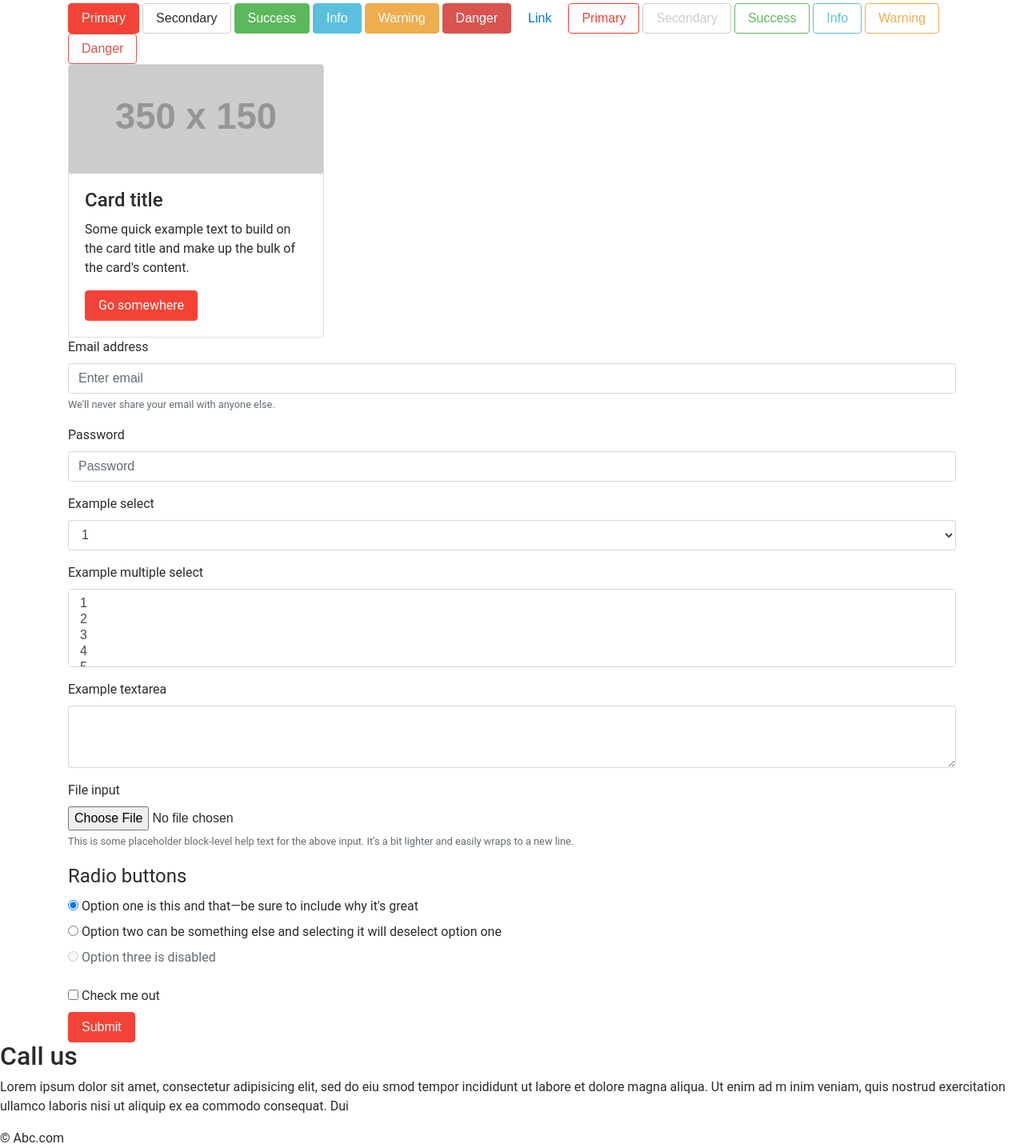
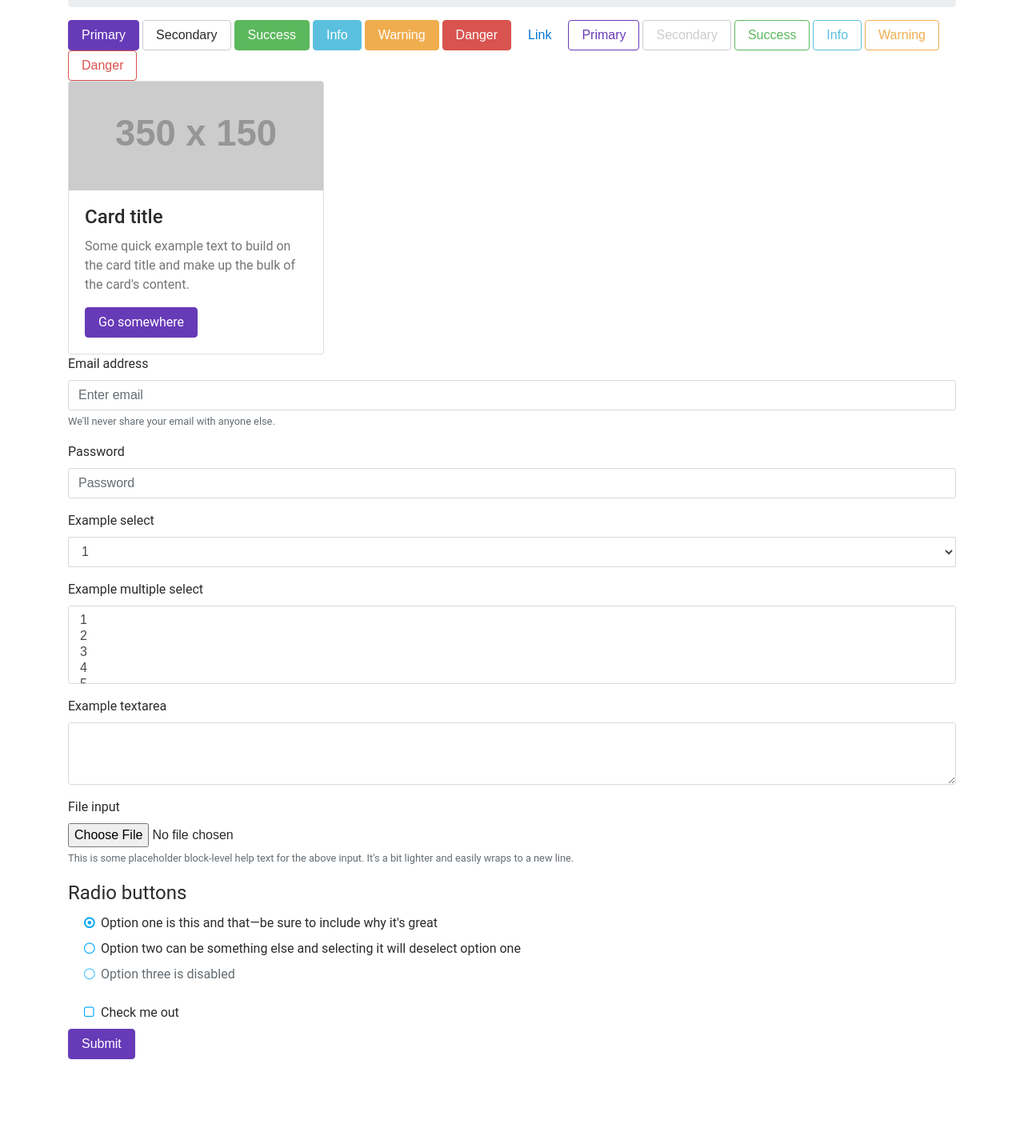
Before and after one commit to mythrex/SassBoilerPlate, a plain HTML site: page index.html in a window 1280 px wide. Shown: the part 281-1716 px from the top of the page at 80% size. After the commit the page ends 1605 px from the top, so only its background shows below. Drawn offline with Linux system fonts and the light colour scheme; placeholder pictures from the web are drawn by us.

Commit message:
Added some modules

```diff
--- a/index.html
+++ b/index.html
@@ -134,26 +134,26 @@
               <div class="form-check">
                 <label class="form-check-label">
                   <input type="radio" class="form-check-input" name="optionsRadios" id="optionsRadios1" value="option1" checked>
-                  Option one is this and that&mdash;be sure to include why it's great
+                  <span class="label-text">Option one is this and that&mdash;be sure to include why it's great</span>
                 </label>
               </div>
               <div class="form-check">
               <label class="form-check-label">
                   <input type="radio" class="form-check-input" name="optionsRadios" id="optionsRadios2" value="option2">
-                  Option two can be something else and selecting it will deselect option one
+                  <span class="label-text">Option two can be something else and selecting it will deselect option one</span>
                 </label>
               </div>
               <div class="form-check disabled">
               <label class="form-check-label">
                   <input type="radio" class="form-check-input" name="optionsRadios" id="optionsRadios3" value="option3" disabled>
-                  Option three is disabled
+                  <span class="label-text">Option three is disabled</span>
                 </label>
               </div>
             </fieldset>
             <div class="form-check">
               <label class="form-check-label">
                 <input type="checkbox" class="form-check-input">
-                Check me out
+                <span class="label-text">Check me out</span>
               </label>
             </div>
             <button type="submit" class="btn btn-primary">Submit</button>
@@ -165,15 +165,6 @@
     <footer>
 
       <div id="contact">
-        <h2>Call us</h2>
-        <p>Lorem ipsum dolor sit amet, consectetur adipisicing elit, sed do eiu
-          smod tempor incididunt ut labore et dolore magna aliqua. Ut enim ad m
-          inim veniam, quis nostrud exercitation
-          ullamco laboris nisi ut aliquip ex ea commodo consequat. Dui</p>
-      </div>
-      <div class="copyright">
-        &copy; Abc.com
-      </div>
     </footer>
 
   </body>
--- a/sass/_layout.sass
+++ b/sass/_layout.sass
@@ -0,0 +1,2 @@
+main
+  margin-top: 20px
--- a/sass/_modules.sass
+++ b/sass/_modules.sass
@@ -1,3 +1,5 @@
 @import "modules/buttons"
 @import "modules/inputs"
 @import "modules/badge"
+@import "modules/navbar"
+@import "modules/card"
--- a/sass/_palette.sass
+++ b/sass/_palette.sass
@@ -1,11 +1,11 @@
-/* Palette generated by Material Palette - materialpalette.com/red/yellow */
-
-$primary-color-dark:   #D32F2F
-$primary-color:        #F44336
-$primary-color-light:  #FFCDD2
+$primary-color-dark:   #512DA8
+$primary-color:        #673AB7
+$primary-color-light:  #D1C4E9
 $primary-color-text:   #FFFFFF
-$accent-color:         #FFEB3B
-$accent-color-dark:    darken($accent-color, 15%)
+$accent-color:         #03A9F4
 $primary-text-color:   #212121
 $secondary-text-color: #757575
 $divider-color:        #BDBDBD
+
+$accent-color-light:   lighten($accent-color, 15%)
+$accent-color-dark:    darken($accent-color, 15%)
--- /dev/null
+++ b/sass/modules/_card.sass
@@ -0,0 +1,15 @@
+@import "../palette"
+
+.card
+  .card-text
+    color: $secondary-text-color
+
+.card-inverse
+  color: white
+
+  .card-text
+    color: white
+
+.bg-app-color
+  background-color: $primary-color
+  color: White
--- a/sass/modules/_inputs.sass
+++ b/sass/modules/_inputs.sass
@@ -1,7 +1,60 @@
 @import "../palette"
+@import "https://maxcdn.bootstrapcdn.com/font-awesome/4.7.0/css/font-awesome.min.css"
 
 .form-control:focus
   border: 1px solid $accent-color
+  box-shadow: inset 0 1px 1px rgba(0,0,0,.075), 0 0 8px $accent-color
 
 option:focus,option:active,option:checked
-  background: linear-gradient($accent-color-dark, $accent-color-dark);
+  background: linear-gradient($accent-color-dark, $accent-color-dark)
+
+label
+  cursor: pointer
+
+  input[type=checkbox]
+    display: none
+
+    + .label-text::before
+      content: "\f096"
+      font-family: "FontAwesome"
+      speak: none
+      font-style: normal
+      font-weight: normal
+      font-variant: normal
+      text-transform: none
+      line-height: 1
+      width: 1em
+      display: inline-block
+      margin-right: 5px
+      color: $accent-color
+
+    &:checked + .label-text::before
+      content: "\f14a"
+
+    &:disabled + .label-text::before
+      content: "\f096"
+      color: $accent-color-light
+
+  input[type=radio]
+    display: none
+
+    + .label-text::before
+      content: "\f1db"
+      font-family: "FontAwesome"
+      speak: none
+      font-style: normal
+      font-weight: normal
+      font-variant: normal
+      text-transform: none
+      line-height: 1
+      width: 1em
+      display: inline-block
+      margin-right: 5px
+      color: $accent-color
+
+    &:checked + .label-text::before
+      content: "\f192"
+
+    &:disabled + .label-text::before
+      content: "\f1db"
+      color: $accent-color-light
--- /dev/null
+++ b/sass/modules/_navbar.sass
@@ -0,0 +1,24 @@
+@import "../palette"
+
+.navbar
+  background: White
+  border-bottom: 1px solid $divider-color
+
+  .navbar-brand
+    color: $primary-color
+
+    &:hover
+      color: $primary-color-dark
+
+  .navbar-nav
+    .nav-item .nav-link
+      color: $secondary-text-color
+
+      &:hover
+        color: $primary-text-color
+
+    .active .nav-link
+      color: $primary-color
+
+      &:hover
+        color: $primary-color-dark
```
Also changed, not shown: css/modules/_card.css (added), css/style.css, 1 other file.
